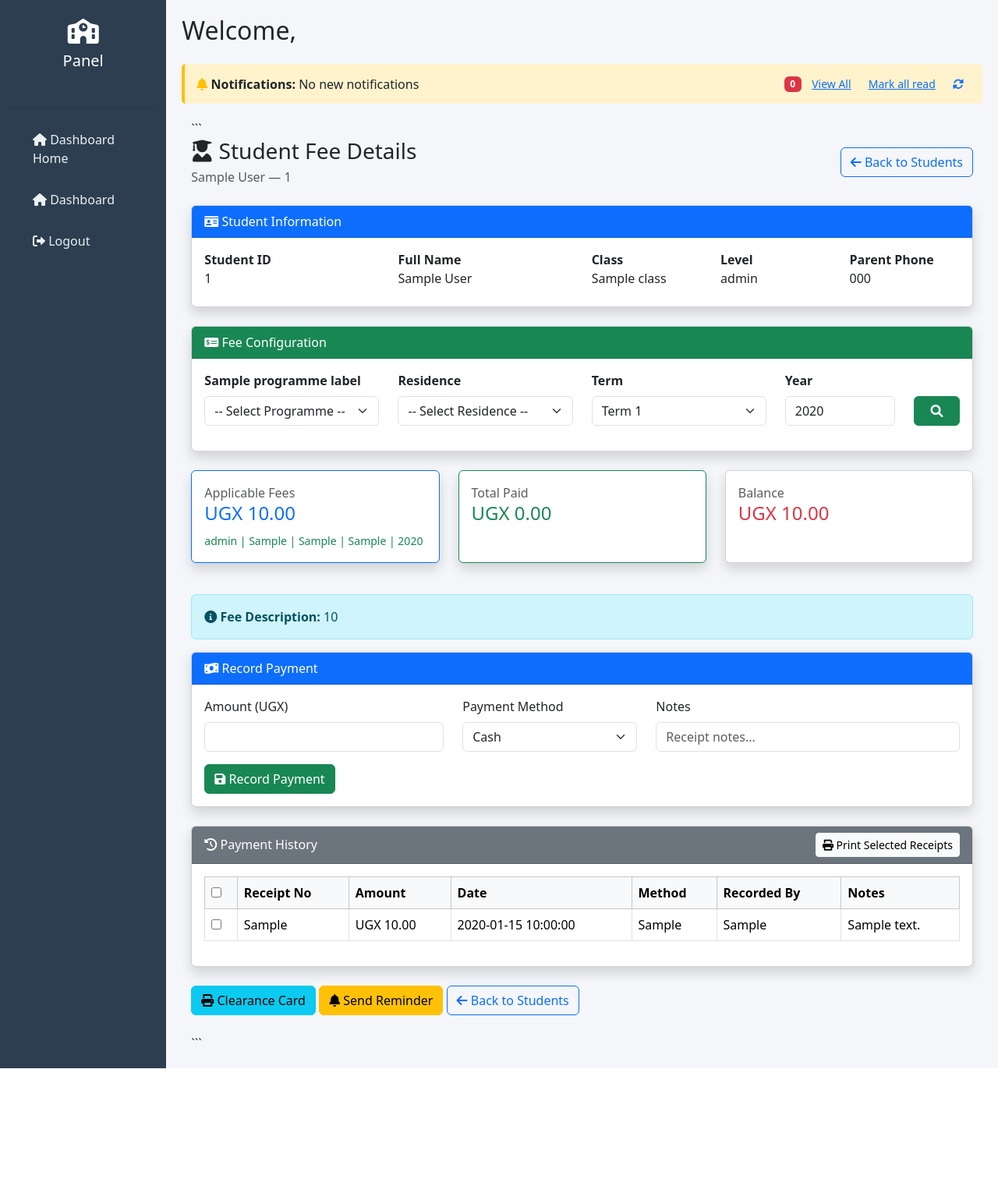
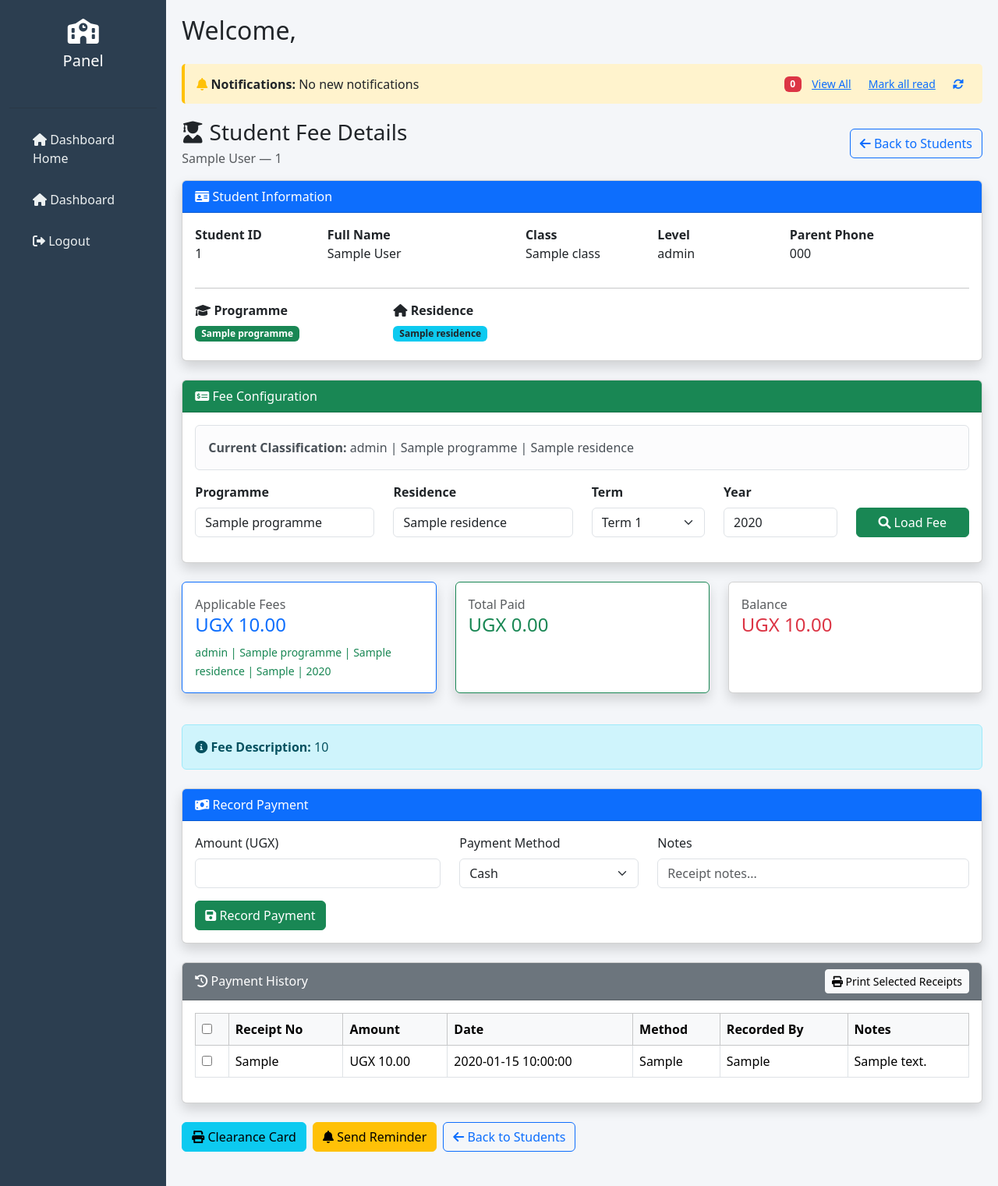
Before and after one commit to pelle-design/school-system, a Flask app: template templates/bursar/student_detail.html in a window 1280 px wide. Shown: the whole page at 78% size. Before the commit the page ends 1370 px from the top, so only its background shows below. Run offline with Flask 3, Linux system fonts and the light colour scheme; the template is opened without the code that fills it: most values are stand-ins (such as "Sample title", 1, 10 or a date in 2020); data that the repository does not hold is empty; parts of the project's set-up code (start-up, migrations or seed data) failed here and were passed over; some libraries are stand-ins or nearby versions.

Commit message:
Update student_detail.html

````diff
--- a/templates/bursar/student_detail.html
+++ b/templates/bursar/student_detail.html
@@ -6,14 +6,7 @@ Fee Details - {{ student.full_name }}
 
 {% block content %}
 
-<div class="container-fluid">
-
-```
-<!-- =====================================================
-     PAGE HEADER
-     ===================================================== -->
-
-<div class="d-flex justify-content-between align-items-center mb-4">
+<div class="d-flex justify-content-between align-items-center mb-3">
 
     <div>
         <h3 class="mb-1">
@@ -38,9 +31,9 @@ Fee Details - {{ student.full_name }}
 </div>
 
 
-<!-- =====================================================
-     STUDENT INFORMATION
-     ===================================================== -->
+<!-- ===================================================== -->
+<!-- STUDENT INFORMATION -->
+<!-- ===================================================== -->
 
 <div class="card shadow mb-4">
 
@@ -53,39 +46,103 @@ Fee Details - {{ student.full_name }}
 
         <div class="row">
 
-            <div class="col-md-3 mb-2">
+            <div class="col-md-2 mb-3">
                 <strong>Student ID</strong>
                 <div>
                     {{ student.student_id }}
                 </div>
             </div>
 
-            <div class="col-md-3 mb-2">
+            <div class="col-md-3 mb-3">
                 <strong>Full Name</strong>
                 <div>
                     {{ student.full_name }}
                 </div>
             </div>
 
-            <div class="col-md-2 mb-2">
+            <div class="col-md-2 mb-3">
                 <strong>Class</strong>
                 <div>
                     {{ student.class or '-' }}
                 </div>
             </div>
 
-            <div class="col-md-2 mb-2">
+            <div class="col-md-2 mb-3">
                 <strong>Level</strong>
                 <div>
                     {{ level or '-' }}
                 </div>
             </div>
 
-            <div class="col-md-2 mb-2">
+            <div class="col-md-3 mb-3">
                 <strong>Parent Phone</strong>
                 <div>
                     {{ student.parent_phone or 'Not registered' }}
                 </div>
+            </div>
+
+        </div>
+
+
+        <!-- SAVED FEE CLASSIFICATION -->
+
+        <hr>
+
+        <div class="row">
+
+            <div class="col-md-3 mb-2">
+
+                <strong>
+                    <i class="fas fa-graduation-cap"></i>
+                    Programme
+                </strong>
+
+                <div class="mt-1">
+
+                    {% if student.programme %}
+
+                        <span class="badge bg-success">
+                            {{ student.programme }}
+                        </span>
+
+                    {% else %}
+
+                        <span class="badge bg-warning text-dark">
+                            Not Classified
+                        </span>
+
+                    {% endif %}
+
+                </div>
+
+            </div>
+
+
+            <div class="col-md-3 mb-2">
+
+                <strong>
+                    <i class="fas fa-home"></i>
+                    Residence
+                </strong>
+
+                <div class="mt-1">
+
+                    {% if student.residence %}
+
+                        <span class="badge bg-info text-dark">
+                            {{ student.residence }}
+                        </span>
+
+                    {% else %}
+
+                        <span class="badge bg-warning text-dark">
+                            Not Classified
+                        </span>
+
+                    {% endif %}
+
+                </div>
+
             </div>
 
         </div>
@@ -95,9 +152,10 @@ Fee Details - {{ student.full_name }}
 </div>
 
 
-<!-- =====================================================
-     FEE CONFIGURATION
-     ===================================================== -->
+
+<!-- ===================================================== -->
+<!-- FEE CONFIGURATION -->
+<!-- ===================================================== -->
 
 <div class="card shadow mb-4">
 
@@ -108,15 +166,70 @@ Fee Details - {{ student.full_name }}
 
     </div>
 
+
     <div class="card-body">
 
+        {% if not student.programme or not student.residence %}
+
+            <div class="alert alert-warning">
+
+                <i class="fas fa-exclamation-triangle"></i>
+
+                <strong>
+                    Student fee classification is incomplete.
+                </strong>
+
+                <br>
+
+                Please assign the student's
+                <strong>Programme</strong>
+                and
+                <strong>Residence</strong>
+                before loading the applicable fee structure.
+
+            </div>
+
+        {% else %}
+
+            <div class="alert alert-light border">
+
+                <strong>Current Classification:</strong>
+
+                {{ level }}
+                |
+                {{ student.programme }}
+                |
+                {{ student.residence }}
+
+            </div>
+
+        {% endif %}
+
+
+        <!-- ================================================= -->
+        <!-- LOAD FEE STRUCTURE -->
+        <!-- ================================================= -->
+
         <form
-            method="POST"
+            method="GET"
             action="{{ url_for(
-                'bursar_student_fee_details',
+                'bursar_student_detail',
                 student_id=student.student_id
             ) }}"
         >
+
+            <input
+                type="hidden"
+                name="programme"
+                value="{{ student.programme or '' }}"
+            >
+
+            <input
+                type="hidden"
+                name="residence"
+                value="{{ student.residence or '' }}"
+            >
+
 
             <div class="row">
 
@@ -125,33 +238,15 @@ Fee Details - {{ student.full_name }}
                 <div class="col-md-3 mb-3">
 
                     <label class="form-label">
-                        <strong>{{ programme_label }}</strong>
+                        <strong>Programme</strong>
                     </label>
 
-                    <select
-                        name="programme"
-                        class="form-select"
-                        required
+                    <input
+                        type="text"
+                        class="form-control"
+                        value="{{ student.programme or 'Not Classified' }}"
+                        readonly
                     >
-
-                        <option value="">
-                            -- Select Programme --
-                        </option>
-
-                        {% for option in programme_options %}
-
-                        <option
-                            value="{{ option }}"
-                            {% if selected_programme == option %}
-                            selected
-                            {% endif %}
-                        >
-                            {{ option }}
-                        </option>
-
-                        {% endfor %}
-
-                    </select>
 
                 </div>
 
@@ -164,42 +259,19 @@ Fee Details - {{ student.full_name }}
                         <strong>Residence</strong>
                     </label>
 
-                    <select
-                        name="residence"
-                        class="form-select"
-                        required
+                    <input
+                        type="text"
+                        class="form-control"
+                        value="{{ student.residence or 'Not Classified' }}"
+                        readonly
                     >
-
-                        <option value="">
-                            -- Select Residence --
-                        </option>
-
-                        <option
-                            value="Day"
-                            {% if selected_residence == 'Day' %}
-                            selected
-                            {% endif %}
-                        >
-                            Day
-                        </option>
-
-                        <option
-                            value="Boarding"
-                            {% if selected_residence == 'Boarding' %}
-                            selected
-                            {% endif %}
-                        >
-                            Boarding
-                        </option>
-
-                    </select>
 
                 </div>
 
 
                 <!-- TERM -->
 
-                <div class="col-md-3 mb-3">
+                <div class="col-md-2 mb-3">
 
                     <label class="form-label">
                         <strong>Term</strong>
@@ -266,14 +338,19 @@ Fee Details - {{ student.full_name }}
 
                 <!-- BUTTON -->
 
-                <div class="col-md-1 mb-3 d-flex align-items-end">
+                <div class="col-md-2 mb-3 d-flex align-items-end">
 
                     <button
                         type="submit"
                         class="btn btn-success w-100"
-                        title="Load Fee"
+                        {% if not student.programme or not student.residence %}
+                        disabled
+                        {% endif %}
                     >
+
                         <i class="fas fa-search"></i>
+                        Load Fee
+
                     </button>
 
                 </div>
@@ -287,11 +364,13 @@ Fee Details - {{ student.full_name }}
 </div>
 
 
-<!-- =====================================================
-     FEE SUMMARY
-     ===================================================== -->
+
+<!-- ===================================================== -->
+<!-- FEE SUMMARY -->
+<!-- ===================================================== -->
 
 <div class="row mb-4">
+
 
     <!-- APPLICABLE FEE -->
 
@@ -316,15 +395,16 @@ Fee Details - {{ student.full_name }}
 
                 </h4>
 
+
                 {% if applicable_fee is not none %}
 
                     <small class="text-success">
 
                         {{ level }}
                         |
-                        {{ selected_programme }}
+                        {{ student.programme }}
                         |
-                        {{ selected_residence }}
+                        {{ student.residence }}
                         |
                         {{ selected_term }}
                         |
@@ -335,7 +415,11 @@ Fee Details - {{ student.full_name }}
                 {% else %}
 
                     <small class="text-warning">
-                        Select the fee configuration above.
+
+                        <i class="fas fa-info-circle"></i>
+
+                        No fee structure loaded.
+
                     </small>
 
                 {% endif %}
@@ -345,6 +429,7 @@ Fee Details - {{ student.full_name }}
         </div>
 
     </div>
+
 
 
     <!-- PAID -->
@@ -375,6 +460,7 @@ Fee Details - {{ student.full_name }}
         </div>
 
     </div>
+
 
 
     <!-- BALANCE -->
@@ -417,9 +503,14 @@ Fee Details - {{ student.full_name }}
 </div>
 
 
+
+<!-- ===================================================== -->
+<!-- FEE DESCRIPTION -->
+<!-- ===================================================== -->
+
 {% if fee_description %}
 
-<div class="alert alert-info">
+<div class="alert alert-info mb-4">
 
     <i class="fas fa-info-circle"></i>
 
@@ -432,9 +523,10 @@ Fee Details - {{ student.full_name }}
 {% endif %}
 
 
-<!-- =====================================================
-     RECORD PAYMENT
-     ===================================================== -->
+
+<!-- ===================================================== -->
+<!-- RECORD PAYMENT -->
+<!-- ===================================================== -->
 
 <div class="card shadow mb-4">
 
@@ -444,6 +536,7 @@ Fee Details - {{ student.full_name }}
         Record Payment
 
     </div>
+
 
     <div class="card-body">
 
@@ -457,6 +550,7 @@ Fee Details - {{ student.full_name }}
                 name="student_id"
                 value="{{ student.student_id }}"
             >
+
 
             <div class="row">
 
@@ -472,7 +566,9 @@ Fee Details - {{ student.full_name }}
                         class="form-control"
                         step="0.01"
                         min="1"
-                        max="{{ fees_balance if fees_balance > 0 else '' }}"
+                        {% if fees_balance > 0 %}
+                        max="{{ fees_balance }}"
+                        {% endif %}
                         required
                     >
 
@@ -543,11 +639,15 @@ Fee Details - {{ student.full_name }}
 
             </button>
 
+
             {% if fees_balance <= 0 %}
 
                 <span class="text-success ms-2">
+
                     <i class="fas fa-check-circle"></i>
+
                     Fees fully paid.
+
                 </span>
 
             {% endif %}
@@ -559,9 +659,10 @@ Fee Details - {{ student.full_name }}
 </div>
 
 
-<!-- =====================================================
-     PAYMENT HISTORY
-     ===================================================== -->
+
+<!-- ===================================================== -->
+<!-- PAYMENT HISTORY -->
+<!-- ===================================================== -->
 
 <div class="card shadow mb-4">
 
@@ -577,17 +678,23 @@ Fee Details - {{ student.full_name }}
     >
 
         <span>
+
             <i class="fas fa-history"></i>
             Payment History
+
         </span>
+
 
         <button
             type="button"
             onclick="printSelectedReceipts()"
             class="btn btn-light btn-sm"
         >
+
             <i class="fas fa-print"></i>
+
             Print Selected Receipts
+
         </button>
 
     </div>
@@ -639,9 +746,11 @@ Fee Details - {{ student.full_name }}
 
                         </td>
 
+
                         <td>
                             {{ p.receipt_no or '-' }}
                         </td>
+
 
                         <td>
 
@@ -654,23 +763,28 @@ Fee Details - {{ student.full_name }}
 
                         </td>
 
+
                         <td>
                             {{ p.payment_date or '-' }}
                         </td>
+
 
                         <td>
                             {{ p.payment_method or '-' }}
                         </td>
 
+
                         <td>
                             {{ p.recorded_by or '-' }}
                         </td>
+
 
                         <td>
                             {{ p.notes or '-' }}
                         </td>
 
                     </tr>
+
 
                     {% else %}
 
@@ -710,11 +824,12 @@ Fee Details - {{ student.full_name }}
 </div>
 
 
-<!-- =====================================================
-     ACTIONS
-     ===================================================== -->
 
-<div class="mb-4">
+<!-- ===================================================== -->
+<!-- ACTIONS -->
+<!-- ===================================================== -->
+
+<div class="d-flex gap-2 flex-wrap mb-4">
 
     <a
         href="{{ url_for(
@@ -723,9 +838,12 @@ Fee Details - {{ student.full_name }}
         ) }}"
         class="btn btn-info"
     >
+
         <i class="fas fa-print"></i>
         Clearance Card
+
     </a>
+
 
     <a
         href="{{ url_for(
@@ -734,22 +852,30 @@ Fee Details - {{ student.full_name }}
         ) }}"
         class="btn btn-warning"
     >
+
         <i class="fas fa-bell"></i>
         Send Reminder
+
     </a>
+
 
     <a
         href="{{ url_for('bursar_students') }}"
         class="btn btn-outline-primary"
     >
+
         <i class="fas fa-arrow-left"></i>
         Back to Students
+
     </a>
 
 </div>
-```
 
-</div>
+
+
+<!-- ===================================================== -->
+<!-- JAVASCRIPT -->
+<!-- ===================================================== -->
 
 <script>
 
@@ -760,32 +886,26 @@ function toggleAll(source) {
             '.receipt-checkbox'
         );
 
-    checkboxes.forEach(function(checkbox) {
-
-        checkbox.checked =
-            source.checked;
-
-    });
+    checkboxes.forEach(
+        checkbox => {
+            checkbox.checked =
+                source.checked;
+        }
+    );
 
 }
 
 
 function printSelectedReceipts() {
 
-    const selected = [];
-
-    const checkboxes =
-        document.querySelectorAll(
-            '.receipt-checkbox:checked'
+    const selected =
+        Array.from(
+            document.querySelectorAll(
+                '.receipt-checkbox:checked'
+            )
+        ).map(
+            checkbox => checkbox.value
         );
-
-    checkboxes.forEach(function(checkbox) {
-
-        selected.push(
-            checkbox.value
-        );
-
-    });
 
     if (selected.length === 0) {
 
@@ -794,12 +914,16 @@ function printSelectedReceipts() {
         );
 
         return;
-
     }
 
+
+    const url =
+        "{{ url_for('bursar_print_receipts') }}"
+        + "?ids="
+        + selected.join(',');
+
     window.open(
-        '/bursar/print_receipts?ids='
-        + selected.join(','),
+        url,
         '_blank'
     );
 
````
